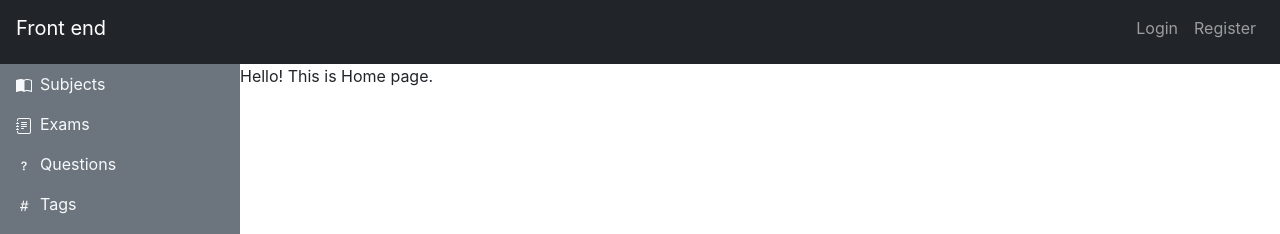
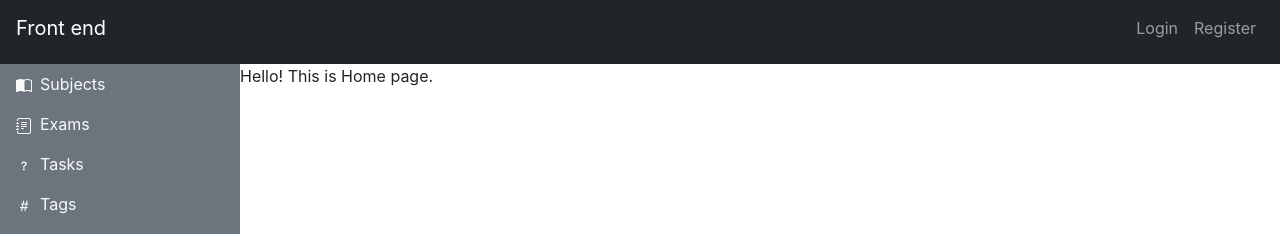
Before and after one commit to PZSP2-21Z-17/front-end, a React (Create React App) app: page / in a window 1280 px wide. Shown: the top 234 px of the page. Built offline with nearby package versions, Linux system fonts and the light colour scheme.

Commit message:
Rename "Questions" view to "Tasks"

```diff
--- a/src/App.tsx
+++ b/src/App.tsx
@@ -50,9 +50,9 @@ export const App = () => {
                             </Link>
                         </li>
                         <li className="nav-item">
-                            <Link className="nav-link link-light" to="/questions">
+                            <Link className="nav-link link-light" to="/tasks">
                                 <Question className="me-2" />
-                                Questions
+                                Tasks
                             </Link>
                         </li>
                         <li className="nav-item">
--- a/src/index.tsx
+++ b/src/index.tsx
@@ -22,7 +22,7 @@ ReactDOM.render(
         <Route path="/" element={<App />}>
           <Route path="" element={<Home />} />
           <Route path="exams" element={<Exams />} />
-          <Route path="questions" element={<Tasks />} />
+          <Route path="tasks" element={<Tasks />} />
           <Route path="tags" element={<Tags />} />
           <Route path="subjects" element={<Subjects />} />
           <Route path="login" element={<Login />} />
```
